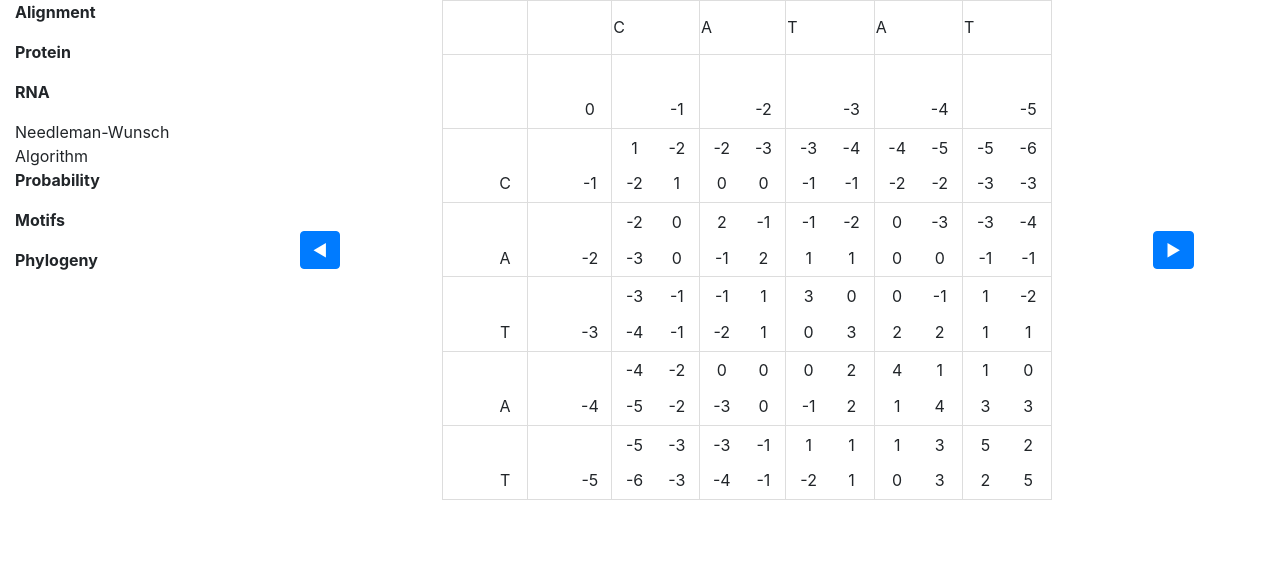
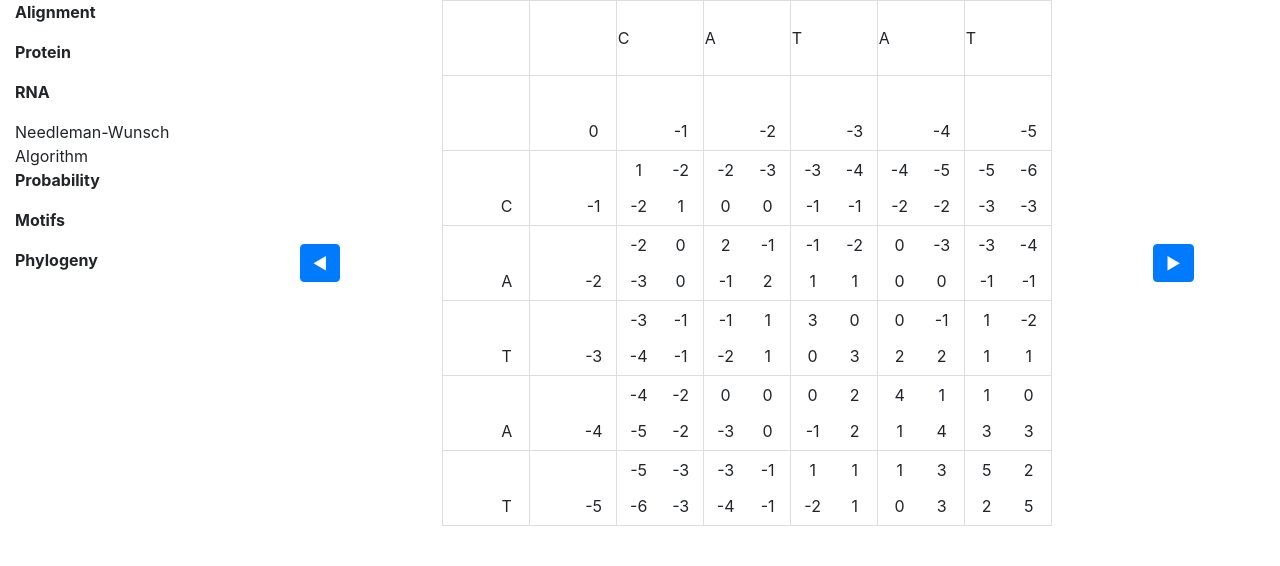
Before and after one commit to thyrgle/kelleybioinfo, a Flask app: page /problems/RNA/needlemanwunsch.html in a window 1280 px wide. Shown: the part 56-622 px from the top of the page. Run offline with Flask 2, Linux system fonts and the light colour scheme; data comes from the database, SQL or seed files in the repository; some libraries are stand-ins or nearby versions.

Commit message:
Fixed cell size issue

```diff
--- a/app/static/style.css
+++ b/app/static/style.css
@@ -137,8 +137,9 @@ a, a:hover, a:active, a:visited {
 }
 
 .cell {
-  width: 40px;
-  height: 40px;
+  min-height: 75px;
+  width: 75px;
+  height: 75px;
 }
 
 .selected-cell {
```
